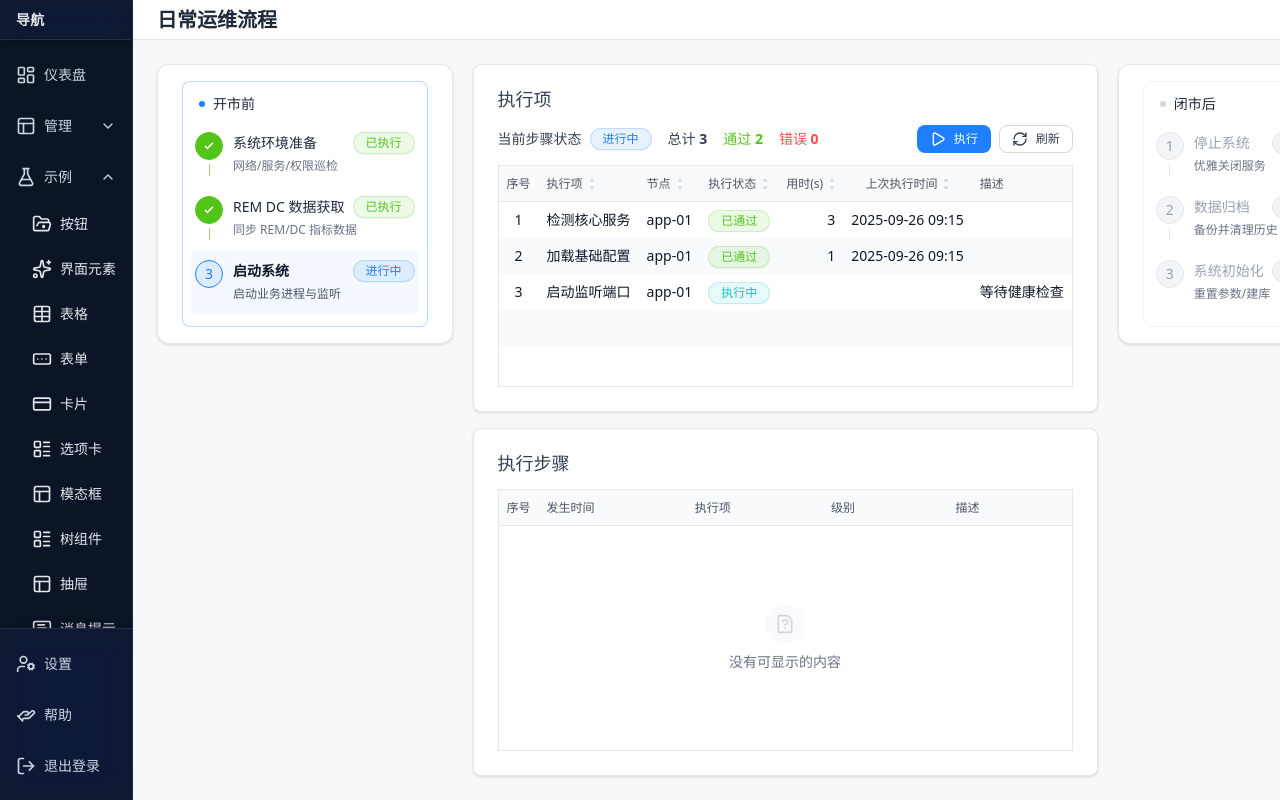
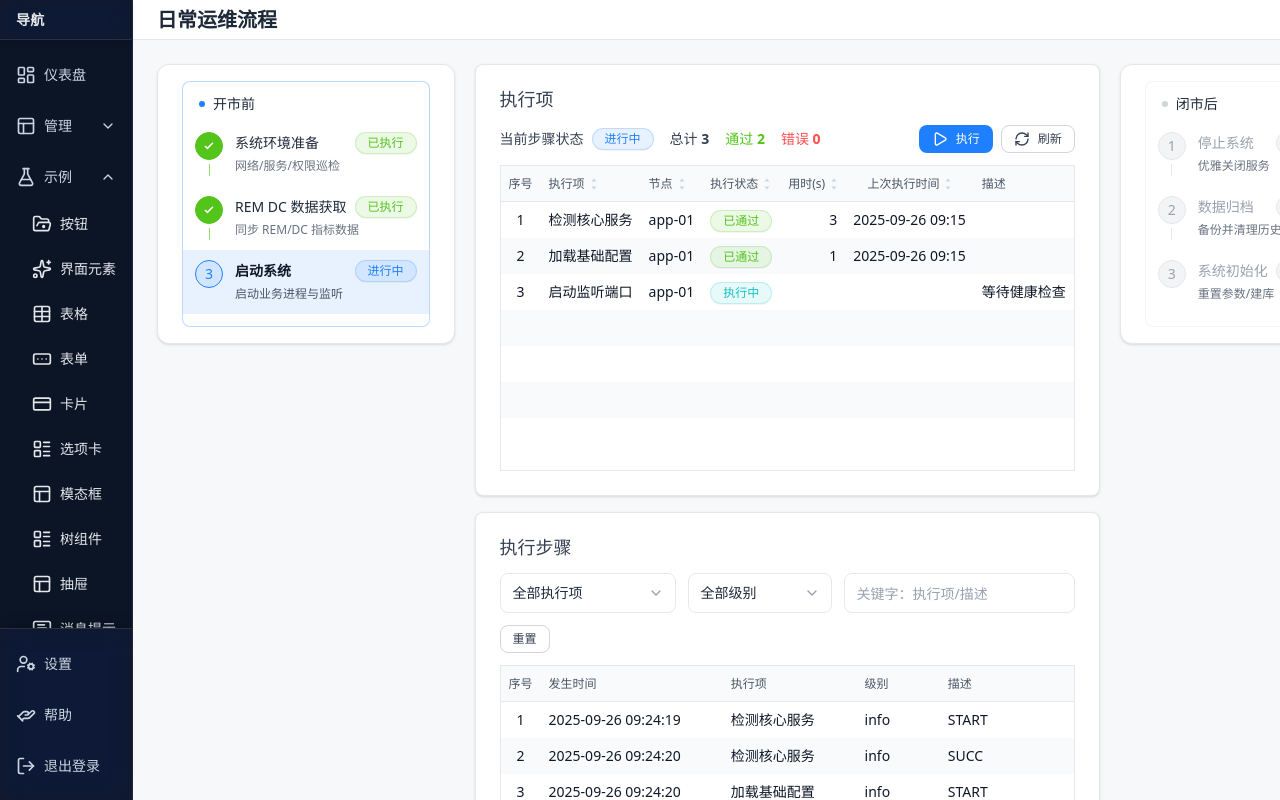
Before and after one commit to zhoumingxuan/sass-ui, a Next.js app: page /demo/runbook in a window 1280 px wide. Shown: the top 800 px of the page. Built offline with nearby package versions, Linux system fonts and the light colour scheme.

Commit message:
运维流程界面修改

```diff
--- a/src/app/demo/runbook/page.tsx
+++ b/src/app/demo/runbook/page.tsx
@@ -9,6 +9,7 @@ import Pill from '@/components/Pill';
 import { menuItems, footerItems } from '@/components/menuItems';
 import { Play, RefreshCw } from 'lucide-react';
 import { useMemo, useState } from 'react';
+import { Input } from '@/components/Input';
 
 type Task = {
   id: number;
@@ -65,6 +66,21 @@ export default function RunbookDemo() {
     { id: 3, item: '启动监听端口', node: 'app-01', status: 'running', note: '等待健康检查', stepKey: 'start' },
   ];
 
+  // 执行步骤日志（仅演示用途）
+  type Log = { id: number; ts: string; item: string; level: 'info' | 'warn' | 'error'; desc: string; stepKey: string };
+  const logs: Log[] = [
+    { id: 1, ts: '2025-09-26 09:24:19', item: '检测核心服务', level: 'info',  desc: 'START', stepKey: 'start' },
+    { id: 2, ts: '2025-09-26 09:24:20', item: '检测核心服务', level: 'info',  desc: 'SUCC',  stepKey: 'start' },
+    { id: 3, ts: '2025-09-26 09:24:20', item: '加载基础配置', level: 'info',  desc: 'START', stepKey: 'start' },
+    { id: 4, ts: '2025-09-26 09:24:21', item: '加载基础配置', level: 'info',  desc: 'SUCC',  stepKey: 'start' },
+    { id: 5, ts: '2025-09-26 09:24:21', item: '启动监听端口', level: 'info',  desc: 'START', stepKey: 'start' },
+    { id: 6, ts: '2025-09-26 09:24:23', item: '启动监听端口', level: 'warn',  desc: '等待健康检查', stepKey: 'start' },
+  ];
+
+  // “执行步骤”筛选条件
+  const [logLevel, setLogLevel] = useState<'all' | 'info' | 'warn' | 'error'>('all');
+  const [logItem, setLogItem] = useState<string>('all');
+  const [logQuery, setLogQuery] = useState('');
 
 
   const columns: GridColumn<Task>[] = [
@@ -99,6 +115,22 @@ export default function RunbookDemo() {
   const total = scopedBase.length;
   const pass = scopedBase.filter((t) => t.status === 'success').length;
   const fail = scopedBase.filter((t) => t.status === 'error').length;
+
+  // 按当前步骤切片日志并应用筛选
+  const scopedLogs = useMemo(() => logs.filter((l) => l.stepKey === active), [logs, active]);
+  const itemOptions = useMemo(() => {
+    const set = new Set(scopedLogs.map(l => l.item));
+    return ['all', ...Array.from(set)];
+  }, [scopedLogs]);
+  const filteredLogs = useMemo(() => {
+    const q = logQuery.trim().toLowerCase();
+    return scopedLogs.filter((l) => {
+      if (logLevel !== 'all' && l.level !== logLevel) return false;
+      if (logItem !== 'all' && l.item !== logItem) return false;
+      if (q && !(l.item.toLowerCase().includes(q) || l.desc.toLowerCase().includes(q))) return false;
+      return true;
+    });
+  }, [scopedLogs, logLevel, logItem, logQuery]);
 
   // 当前执行步骤状态（不显示步骤编码）
   const stepStatusText: Record<string, string> = {
@@ -168,6 +200,41 @@ export default function RunbookDemo() {
           </Card>
 
           <Card title="执行步骤">
+            <div className="mb-3 flex flex-wrap items-center gap-3">
+              <div className="w-44">
+                <Input.Select
+                  value={logItem}
+                  onChange={(v) => setLogItem((v as any) || 'all')}
+                  options={itemOptions.map(v => ({ value: v, label: v === 'all' ? '全部执行项' : v }))}
+                />
+              </div>
+              <div className="w-36">
+                <Input.Select
+                  value={logLevel}
+                  onChange={(v) => setLogLevel((v as any) || 'all')}
+                  options={[
+                    { value: 'all', label: '全部级别' },
+                    { value: 'info', label: 'info' },
+                    { value: 'warn', label: 'warn' },
+                    { value: 'error', label: 'error' },
+                  ]}
+                />
+              </div>
+              <div className="min-w-[14rem] flex-1">
+                <Input.Text
+                  placeholder="关键字：执行项/描述"
+                  value={logQuery}
+                  onChange={(e) => setLogQuery((e.target as HTMLInputElement).value)}
+                />
+              </div>
+              <Button
+                variant="default"
+                size="small"
+                onClick={() => { setLogLevel('all'); setLogItem('all'); setLogQuery(''); }}
+              >
+                重置
+              </Button>
+            </div>
             <GridTable
               columns={[
                 { key: 'ts', title: '发生时间' },
@@ -175,7 +242,7 @@ export default function RunbookDemo() {
                 { key: 'level', title: '级别' },
                 { key: 'desc', title: '描述' },
               ]}
-              data={[]}
+              data={filteredLogs}
               className="flex-1 min-h-0"
               showIndex
             />
--- a/src/components/Steps.tsx
+++ b/src/components/Steps.tsx
@@ -52,7 +52,7 @@ export default function Steps({
 }: StepsProps) {
   const isVertical = orientation === 'vertical';
   const dotSize = size === 'sm' ? 'h-6 w-6 text-xs' : 'h-7 w-7 text-sm';
-  const gap = size === 'sm' ? 'gap-2' : 'gap-2.5';
+  const gap = size === 'sm' ? 'gap-2.5' : 'gap-3';
   const padding = size === 'sm' ? 'py-2' : 'py-2.5';
 
   return (
@@ -71,9 +71,11 @@ export default function Steps({
               gap,
               padding,
               // 轻量行态效果：更现代的交互反馈；整行可点击
-              'rounded-md -mx-1 px-1',
+              '-mx-2 px-2 md:-mx-3 md:px-3',
+              isActiveRow ? 'rounded-none' : 'rounded-md',
               clickable ? 'group transition-colors cursor-pointer' : '',
-              isActiveRow ? 'bg-primary/5' : 'hover:bg-gray-50/70',
+              // 选中用柔和底色，不再描边，避免与分组边框叠加成“双框”
+              isActiveRow ? 'bg-primary/10' : 'hover:bg-gray-50/70',
             ].join(' ')}
             aria-selected={isActiveRow ? true : undefined}
             onClick={(e) => {
```
